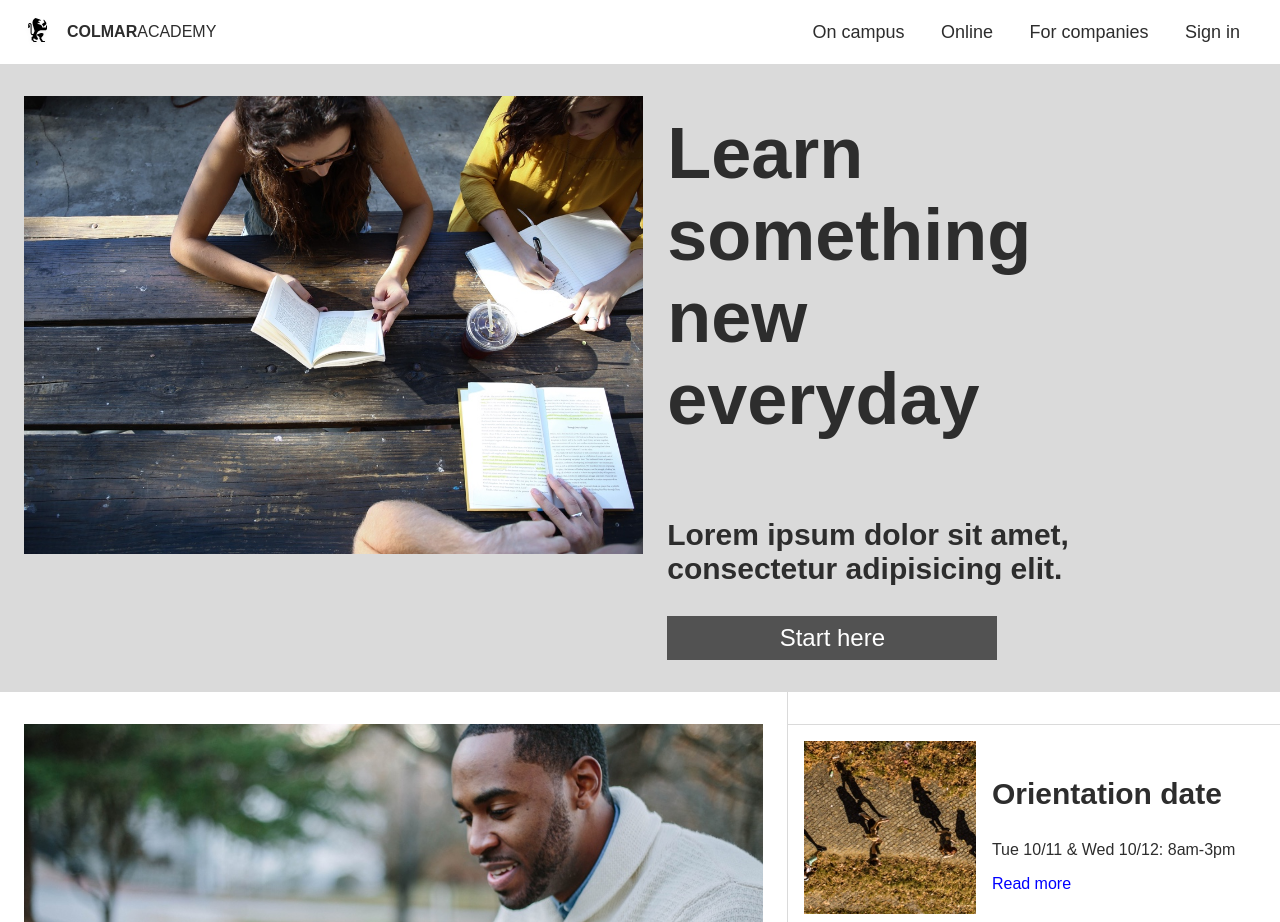
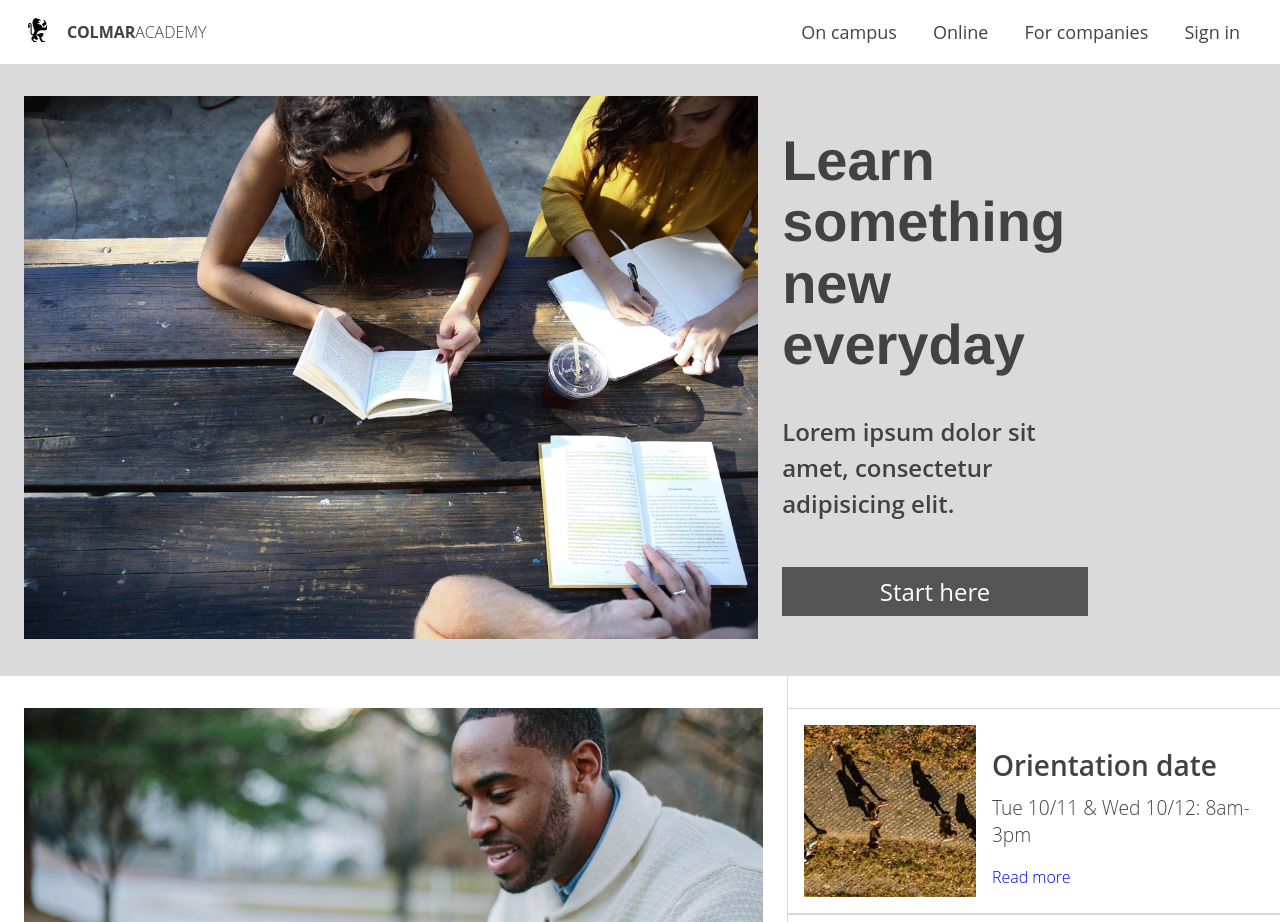
Before and after one commit to JCochrun/colmaracademy, a plain HTML site: page index.html in a window 1280 px wide. Shown: the top 922 px of the page. Drawn offline with Linux system fonts and the light colour scheme.

```diff
--- a/index.html
+++ b/index.html
@@ -24,7 +24,7 @@
       <img src="./resources/images/ic-online.svg">
       <img src="./resources/images/ic-login.svg">
     </div>
-    <div class="section" style="background-color: #dadada;">
+    <header class="section">
       <div class="image-content info">
         <img src="./resources/images/banner.jpg" class="image-container">
       </div>
@@ -34,7 +34,7 @@
           <div class="startbtn"><a>Start here</a></div>
         </div>
       </div>
-    </div>
+    </header>
     <div id="information" class="section">
       <div class="image-content">
         <img src="./resources/images/information-main.jpg" class="image-container">
@@ -133,6 +133,8 @@
           <source src="./resources/videos/thesis.mp4" type="video/mp4">
             Your browser does not support the video tag
           </video>
+          <h3>Reimagine urban</h3>
+          <p class="video-description">"Curabitur vitea libero in ipsum portitor consequat. Aliquamet commodo lectus, nec consequat neque. Sed non accumsan urna. Phasellus sed consequat ex. Etiam eget magne laoreet, efficitur dolor consequat, tristique ligula."</p>
       </div>
         <div id="footsidebar" class="sidebar" style="border: none;">
           <div class="sidebar-item" style="background-color: #dadada;">
--- a/resources/css/styles.css
+++ b/resources/css/styles.css
@@ -1,6 +1,6 @@
 * {
-  font-family: sans-serif;
-  color: #2d2d2d;
+  font-family: "Open Sans",Helvetica,sans-serif;
+  color: #424242;
 }
 
 html {
@@ -12,11 +12,14 @@ body {
 }
 
 h1 {
-  font-size: 4.5em;
+  font-size: 3.5rem;
+  font-weight: 700;
+  line-height: 1.1;
+  font-family: Helvetica,sans-serif;
 }
 
 h2 {
-  font-size: 48px;
+  font-size: 2.75rem;
   text-align: center;
   padding-top: 32px;
   padding-bottom: 32px;
@@ -25,12 +28,16 @@ h2 {
 }
 
 h3 {
-  font-size: 30px;
-  font-weight: bold;
+  font-size: 1.75rem;
+  font-weight: 600;
 }
 
 p {
   font-weight: lighter;
+}
+
+header {
+  background-color: #dadada;
 }
 
 .banner {
@@ -125,12 +132,20 @@ a {
 }
 
 .right {
-  width: 40%;
+  width: 25%;
   display: flex;
   align-items: flex-start;
   justify-content: center;
   flex-direction: column;
-  padding-right:200px;
+  margin-right: 15%;
+}
+
+.right h3{
+  font-size: 1.5rem;
+  margin-top: 0;
+  margin-bottom: 45px;
+  font-weight: 600;
+  line-height: 1.5;
 }
 
 @media only screen and (max-device-width: 480px){
@@ -152,18 +167,19 @@ a {
 }
 
 .startbtn {
-  background-color: #525252;
-  width: 80%;
+  background-color: #545454;
+  width: 100%;
   color: white;
   padding-top: 8px;
   padding-bottom: 8px;
   text-align: center;
+  margin-top: 0;
 }
 
 .startbtn a {
   color: white;
-  font-size: 24px;
-  font-weight: normal;
+  font-size: 1.5rem;
+  font-weight: 400;
 }
 
 @media only screen and (max-device-width: 480px){
@@ -206,8 +222,22 @@ a {
   border-bottom: 1px solid #dadada;
 }
 
-.sidebar-item p,a {
+.sidebar-item h3 {
+  margin-bottom: 10px;
+}
+
+.sidebar-item p {
+  font-size: 1.2rem;
+  margin-top: 0px;
+  margin-bottom: 14px;
+  margin-left: 0;
+  padding-left: 0;
+}
+.sidebar-item a {
   padding-left: 0px;
+  margin-left: 0;
+  font-size: 1rem;
+  padding-left: 0;
 }
 
 .sidebar-item a {
@@ -302,14 +332,23 @@ a {
   padding-right: 16px;
 }
 
+.grid-item h3 {
+  font-size: 2rem;
+}
 .grid-item p {
-  font-size: 18px;
+  font-size: 1.5rem;
   line-height: 1.4;
 }
 
 .course {
   margin-top: 8px;
   margin-bottom: 8px;
+}
+
+.video-description {
+  margin-bottom: 32px;
+  margin-left: 0;
+  padding-left: 0;
 }
 
 footer {
```
